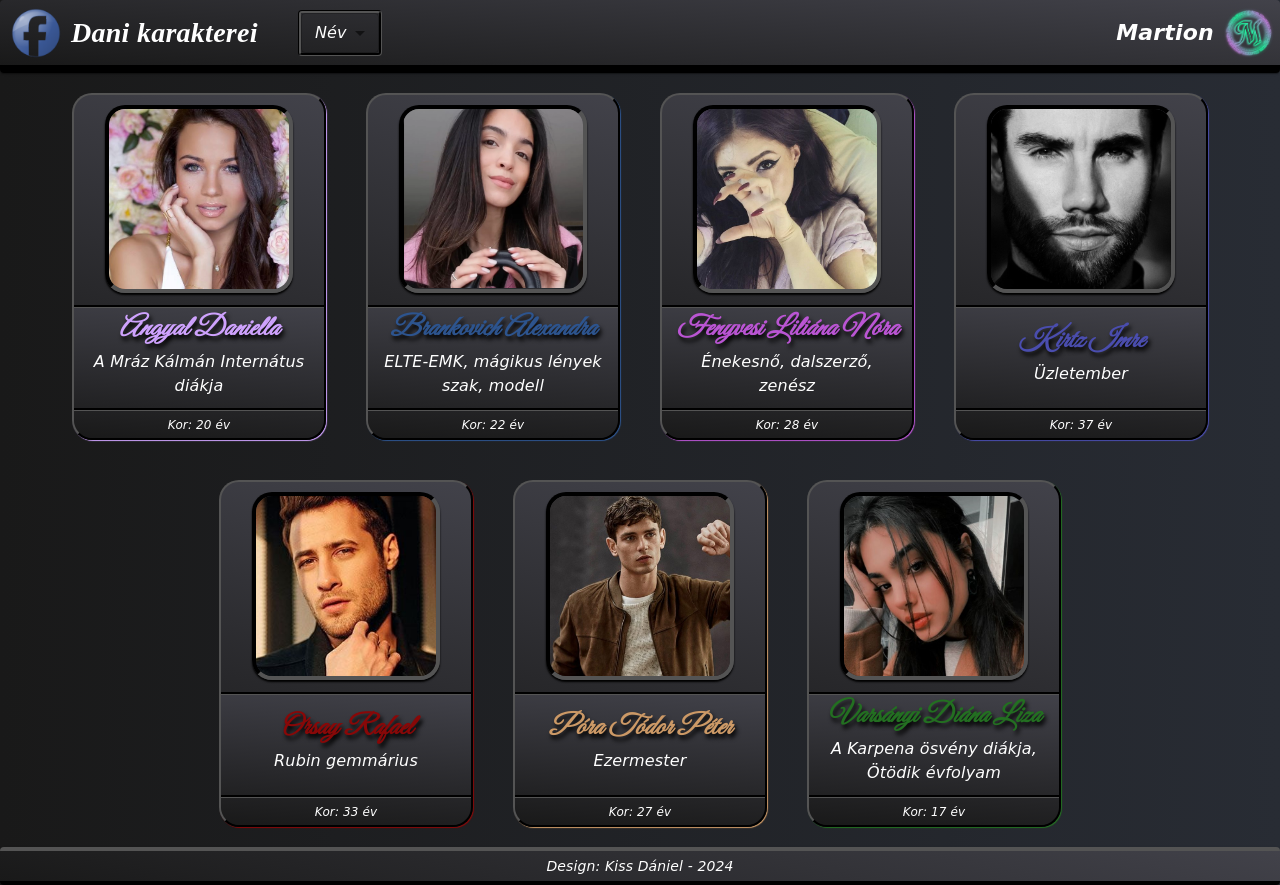
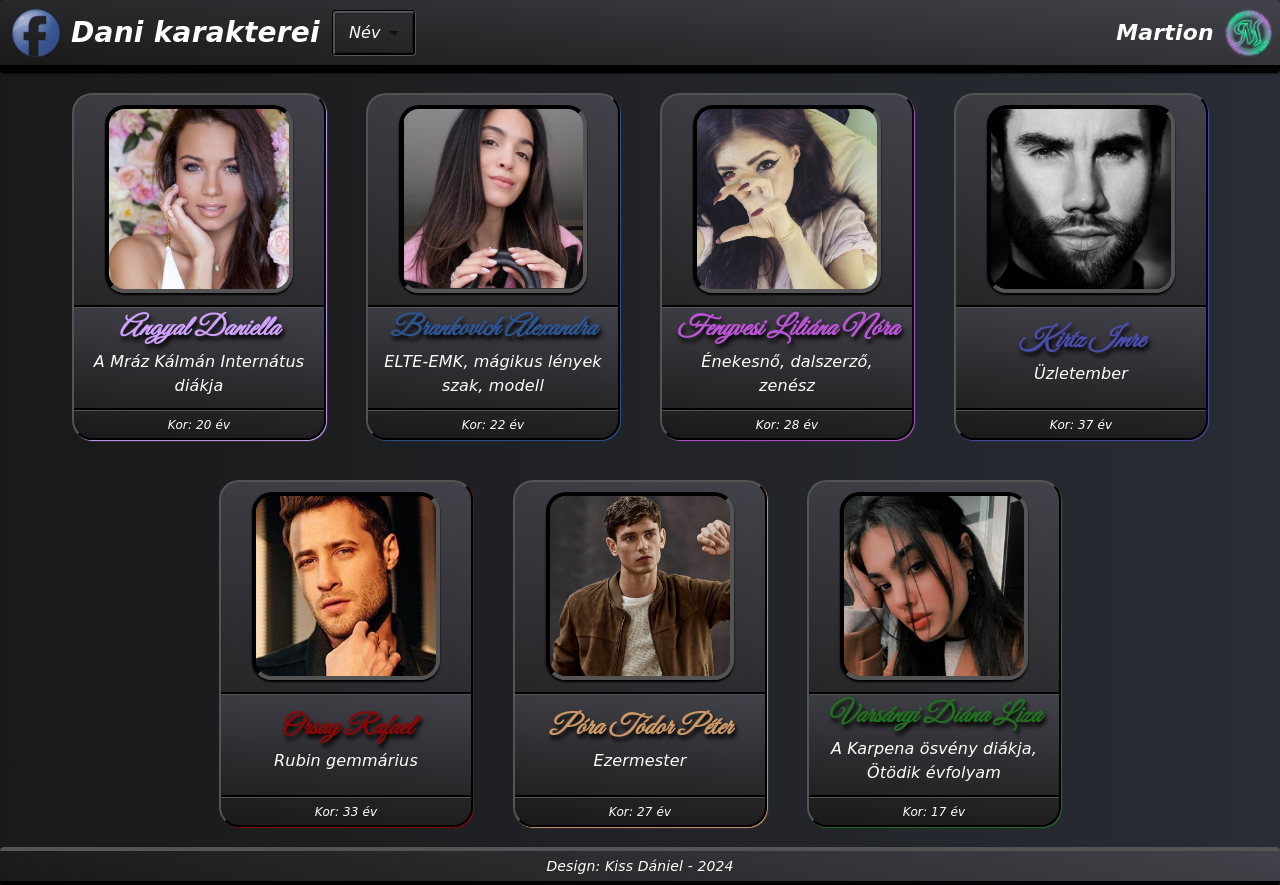
Before and after one commit to DanielWiera/DaniCharactersMartion, a React (Create React App) app: page / in a window 1280 px wide. Built offline with nearby package versions, Linux system fonts and the light colour scheme.

Commit message:
Add files via upload

```diff
--- a/src/App.js
+++ b/src/App.js
@@ -1,10 +1,12 @@
 import { Characters, Header, Footer } from './components';
 import './App.css';
 import { useState } from 'react';
+import { getCharacters } from './components/characters/characterList';
 
 const App = () => {
   const orders = ["Név", "Kor"];
   const [currentOrder, setCurrentOrder] = useState(orders[0]);
+  const characters = getCharacters(currentOrder);
 
   return (
     <>
@@ -18,7 +20,7 @@ const App = () => {
           currentOrder={currentOrder}
           setOrder={setCurrentOrder}
         />
-        <Characters order={currentOrder} />
+        <Characters characters={characters} />
       </div>
       <Footer />
     </>
--- a/src/components/characters/index.jsx
+++ b/src/components/characters/index.jsx
@@ -1,9 +1,7 @@
 import Grid from '@mui/material/Grid';
 import Character from '../character-card';
-import { getCharacters } from './characterList';
 
-export const Characters = ({order}) => {
-    const characters = getCharacters(order);
+export const Characters = ({characters}) => {
 
     return (
         <Grid container spacing={5} justifyContent="center">
--- a/src/components/header/index.jsx
+++ b/src/components/header/index.jsx
@@ -60,7 +60,7 @@ export const Header = ({ orders, currentOrder, setOrder }) => {
                         />
                         <Typography
                             style={{
-                                fontFamily: "cursive",
+                                fontFamily: "Comic Sans MS",
                                 display: "flex",
                                 marginTop: "auto",
                                 marginBottom: "auto",
```
